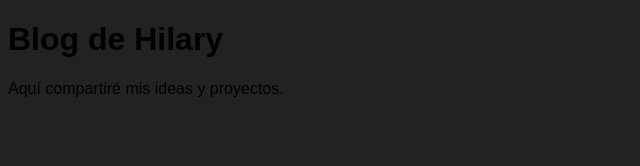
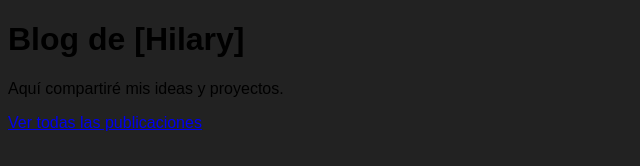
Before and after one commit to hilary-68/my-personal-blog, a plain HTML site: page index.html in a window 1280 px wide. Shown: the whole page, without its empty margins (0-640 px from the left). Drawn offline with Linux system fonts and the light colour scheme.

Commit message:
feat: Crear página de archivo y enlazar desde la portada

```diff
--- a/index.html
+++ b/index.html
@@ -1 +1 @@
-<!DOCTYPE html><html lang="es"><head><meta charset="UTF-8"><title>Mi Blog Personal</title><link rel="stylesheet" href="style.css"></head><body><h1>Blog de Hilary</h1><p>Aquí compartiré mis ideas y proyectos.</p></body></html>
+<!DOCTYPE html><html lang="es"><head><meta charset="UTF-8"><title>Mi Blog Personal</title><link rel="stylesheet" href="style.css"></head><body><h1>Blog de [Hilary]</h1><p>Aquí compartiré mis ideas y proyectos.</p><p><a href="archive.html">Ver todas las publicaciones</a></p></body></html>
```
Also changed, not shown: archive.html (added, +1 -0 lines).
